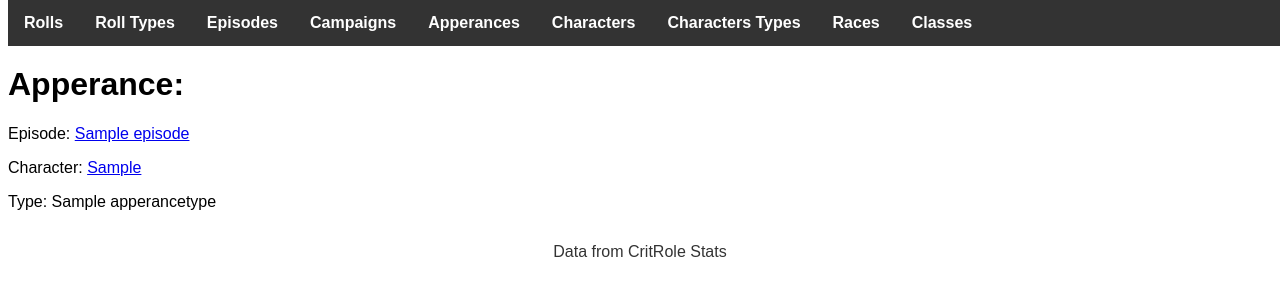
After one commit to rntrtul/CRDB-API, a Django app: page /episodes/apperances/1 in a window 1280 px wide. The commit adds this page. Shown: the top 300 px of the page. Run offline with Django 3.2, Linux system fonts and the light colour scheme; tables that the repository leaves empty hold one stand-in row (values such as "Sample post").

Commit message:
added apperances models and implemented views

```diff
--- a/episodes/models.py
+++ b/episodes/models.py
@@ -1,6 +1,7 @@
 from django.db import models
 from datetime import datetime
 from campaigns.models import Campaign
+from characters.models import Character
 import time
 
 # Create your models here.
@@ -27,3 +28,12 @@ class Episode(models.Model):
 
   def gameplay_length (self):
     return self.first_half_length() + self.second_half_length()
+
+class ApperanceType(models.Model):
+  name = models.CharField(max_length=100)
+
+class Apperance(models.Model):
+  episode = models.ForeignKey(Episode, related_name='apperances', on_delete=models.CASCADE)
+  character = models.ForeignKey(Character, related_name='apperances', on_delete=models.CASCADE)
+  apperance_type = models.ForeignKey(ApperanceType, related_name='apperances', on_delete=models.CASCADE)
+  #add player id when player model done
--- /dev/null
+++ b/episodes/templates/episodes/apperanceDetail.html
@@ -0,0 +1,7 @@
+{% extends 'base.html' %}
+{% block content %}
+    <h1>Apperance: </h1>
+    <p>Episode: <a href="{%url 'episodes:detail' apperance.episode_id%}">{{apperance.episode.title}}</a></p>
+    <p>Character: <a href="{%url 'characters:detail' apperance.character_id%}">{{apperance.character.first_name}}</a></p>
+    <p>Type: {{apperance.apperance_type.name}}</p>
+{%endblock%}
--- a/episodes/urls.py
+++ b/episodes/urls.py
@@ -5,4 +5,6 @@ app_name = 'episodes'
 urlpatterns = [
   path ('', views.IndexView.as_view(), name='index'),
   path('<int:pk>/', views.DetailView.as_view(), name='detail'),
+  path('apperances/', views.ApperanceIndexView.as_view(), name='apperanceIndex'),
+  path('apperances/<int:pk>', views.ApperanceDetailView.as_view(), name='apperanceDetail'),
 ]
--- a/episodes/views.py
+++ b/episodes/views.py
@@ -4,7 +4,7 @@ from django.urls import reverse
 from django.views import generic
 from django.db.models import Count
 
-from .models import Episode
+from .models import Episode, Apperance
 from rolls.models import Rolls
 # Create your views here.
 class IndexView(generic.ListView):
@@ -18,3 +18,14 @@ class IndexView(generic.ListView):
 class DetailView(generic.DetailView):
   model = Episode
   template_name = 'episodes/detail.html'
+
+class ApperanceIndexView(generic.ListView):
+  template_name = 'episodes/apperanceIndex.html'
+  context_object_name = 'apperance_list'
+  paginate_by = 100
+  def get_queryset(self):
+    return Apperance.objects.order_by('episode')
+
+class ApperanceDetailView(generic.DetailView):
+  model = Apperance
+  template_name = 'episodes/apperanceDetail.html'
--- a/templates/base.html
+++ b/templates/base.html
@@ -7,6 +7,7 @@
   <li><a href="{%url 'rolls:typeIndex'%}">Roll Types</a></li>
   <li><a href="{%url 'episodes:index'%}">Episodes</a></li>
   <li><a href="{%url 'campaigns:index'%}">Campaigns</a></li>
+  <li><a href="{%url 'episodes:apperanceIndex'%}">Apperances</a></li>
   <li><a href="{%url 'characters:index'%}">Characters</a></li>
   <li><a href="{%url 'characters:typeIndex'%}">Characters Types</a></li>
   <li><a href="{%url 'races:index'%}">Races</a></li>
```
Also changed, not shown: episodes/templates/episodes/apperanceIndex.html (added, +13 -0 lines), scripts/relateApperance.py (added, +19 -0 lines), episodes/migrations/0008_apperance_apperancetype.py (added), episodes/migrations/0009_auto_20200628_0154.py (added), 1 other file.
